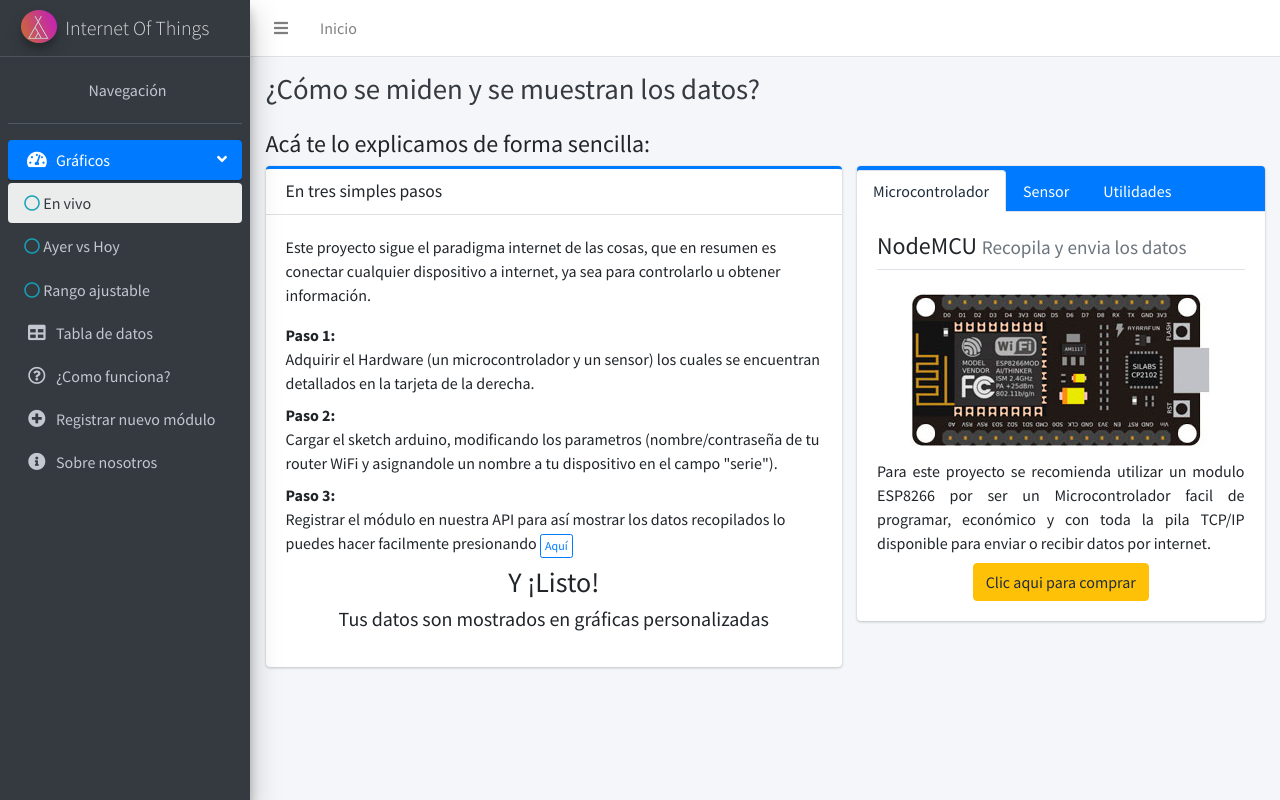
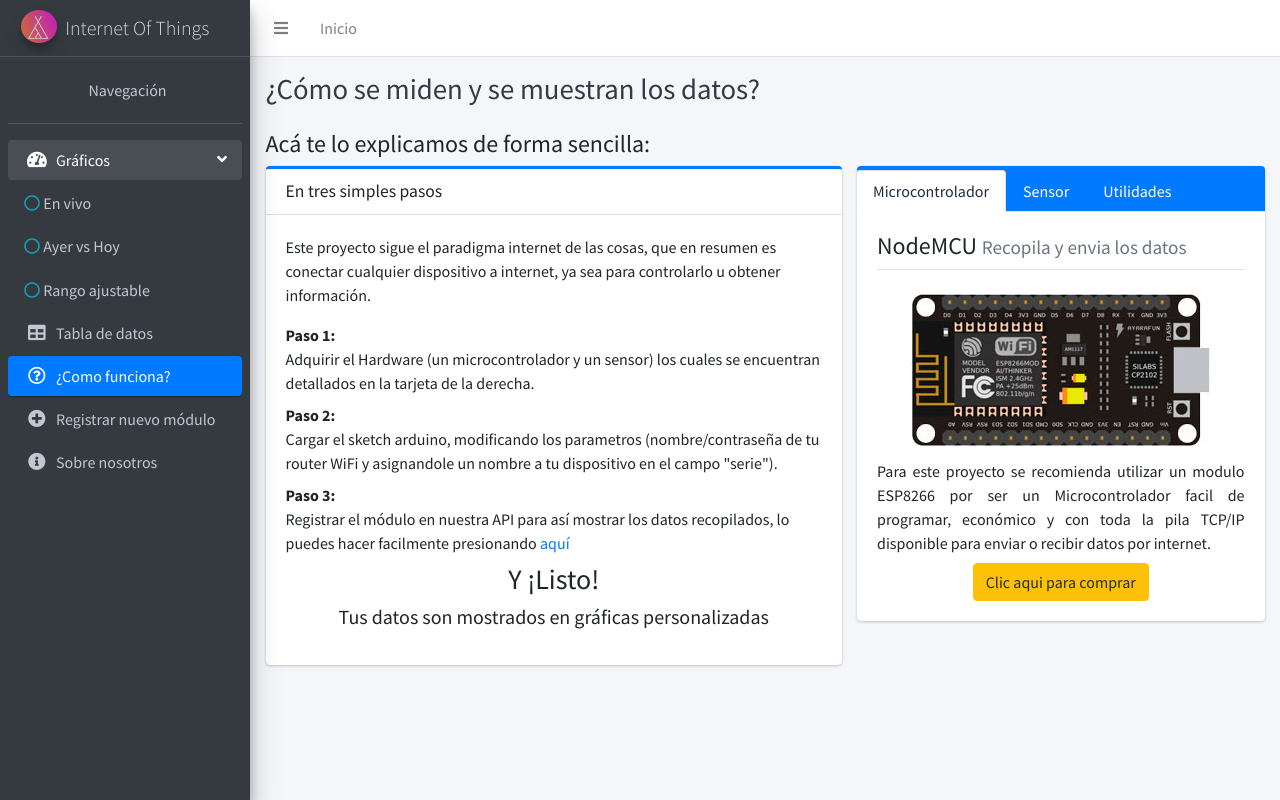
Before and after one commit to skxnxr/IoT-Temperatura, a PHP site: page /como_funciona.php in a window 1280 px wide. Run offline with PHP 8.4, Linux system fonts and the light colour scheme; data comes from the database, SQL or seed files in the repository; data that the repository does not hold is empty; some libraries are stand-ins or nearby versions.

Commit message:
Corregida la sidebar

```diff
--- a/como_funciona.php
+++ b/como_funciona.php
@@ -109,7 +109,8 @@
                   <dt>Paso 2:</dt>
                   <dd>Cargar el sketch arduino, modificando los parametros (nombre/contraseña de tu router WiFi y asignandole un nombre a tu dispositivo en el campo "serie").</dd>
                   <dt>Paso 3:</dt>
-                  <dd>Registrar el módulo en nuestra API para así mostrar los datos recopilados lo puedes hacer facilmente presionando <a class="btn btn-xs btn-outline-primary"  href="nuevo_modulo.php" role="button">Aquí</a></dd>
+                  <!-- <dd>Registrar el módulo en nuestra API para así mostrar los datos recopilados lo puedes hacer facilmente presionando <a class="btn btn-xs btn-outline-primary"  href="nuevo_modulo.php" role="button">Aquí</a></dd> -->
+                  <dd>Registrar el módulo en nuestra API para así mostrar los datos recopilados, lo puedes hacer facilmente presionando  <a class=""  href="nuevo_modulo.php" >aquí</a></dd>
                   <div class="text-center">
                     <h3>Y ¡Listo! </h3>
                     <h5>Tus datos son mostrados en gráficas personalizadas</h5>
@@ -269,7 +270,7 @@
 <script src="dist/js/morris-app.js"></script>
 <!-- <script src="dist/js/app.js"></script> -->
 
-
+<script src="dist/js/comunes.js"></script>
 
 <!-- PAGE SCRIPTS -->
 <!-- <script src="dist/js/pages/dashboard2.js"></script> -->
--- a/historico.php
+++ b/historico.php
@@ -205,11 +205,7 @@
 <script src="dist/js/datatables-app.js"></script>
 
 
-<!-- Función para actualizar  -->
-<!-- <script type="text/javascript">
-  function actualizar(){location.reload(true);}
-  setInterval("actualizar()",180000);
-</script> -->
+<script src="dist/js/comunes.js"></script>
 
 <!-- PAGE SCRIPTS -->
 <!-- <script src="dist/js/pages/dashboard2.js"></script> -->
--- a/index.php
+++ b/index.php
@@ -305,6 +305,8 @@
 <script src="dist/js/morris-app.js"></script>
 <!-- <script src="dist/js/app.js"></script> -->
 
+<script src="dist/js/comunes.js"></script>
+
 <!-- Función para actualizar  -->
 <script type="text/javascript">
   function actualizar(){location.reload(true);}
--- a/sidebar.php
+++ b/sidebar.php
@@ -25,7 +25,7 @@
           <!-- Add icons to the links using the .nav-icon class
                with font-awesome or any other icon font library -->
           <li class="nav-item has-treeview menu-open">
-            <a href="#" class="nav-link active">
+            <a href="#" id="grafico" class="nav-link">
               <i class="nav-icon fas fa-tachometer-alt"></i>
               <p>
                 Gráficos
@@ -34,19 +34,19 @@
             </a>
             <ul class="nav nav-treeview">
               <li class="nav-item">
-                <a href="index.php" class="nav-link active" >
+                <a href="index.php" id="tab-index" class="nav-link" >
                   <i class="far fa-circle text-info"></i>
                   <p>En vivo</p>
                 </a>
               </li>
               <li class="nav-item">
-                <a href="ayer.php" class="nav-link ">
+                <a href="ayer.php" id="tab-ayer" class="nav-link ">
                   <i class="far fa-circle text-info"></i>
                   <p>Ayer vs Hoy</p>
                 </a>
               </li>
               <li class="nav-item">
-                <a href="rango.php" class="nav-link">
+                <a href="rango.php" id="tab-rango" class="nav-link">
                   <i class="far fa-circle text-info"></i>
                   <p>Rango ajustable</p>
                 </a>
@@ -54,7 +54,7 @@
             </ul>
           </li>
           <li class="nav-item">
-            <a href="historico.php" class="nav-link">
+            <a href="historico.php" id="tab-historico" class="nav-link">
               <i class="nav-icon fas fa-table"></i>
               <p>
                 Tabla de datos
@@ -62,8 +62,8 @@
               </p>
             </a>
           </li>
-          <li class="nav-item">
-            <a href="como_funciona.php" class="nav-link">
+          <li class="nav-item" >
+            <a href="como_funciona.php" id="tab-como_funciona" class="nav-link">
               <i class="nav-icon far fa-question-circle"></i>
               <p>
                 ¿Como funciona?
@@ -73,7 +73,7 @@
           </li>
           </li>
           <li class="nav-item">
-            <a href="nuevo_modulo.php" class="nav-link">
+            <a href="nuevo_modulo.php" id="tab-nuevo_modulo" class="nav-link">
               <i class="nav-icon fas fa-plus-circle"></i>
               <p>
                 Registrar nuevo módulo
@@ -81,8 +81,8 @@
               </p>
             </a>
 
-          <li class="nav-item">
-            <a href="informacion.php" class="nav-link">
+          <li class="nav-item" >
+            <a href="informacion.php" id="tab-informacion" class="nav-link">
               <i class="nav-icon fas fa-info-circle"></i>
               <p>
                 Sobre nosotros
```
Also changed, not shown: dist/js/comunes.js (added).
